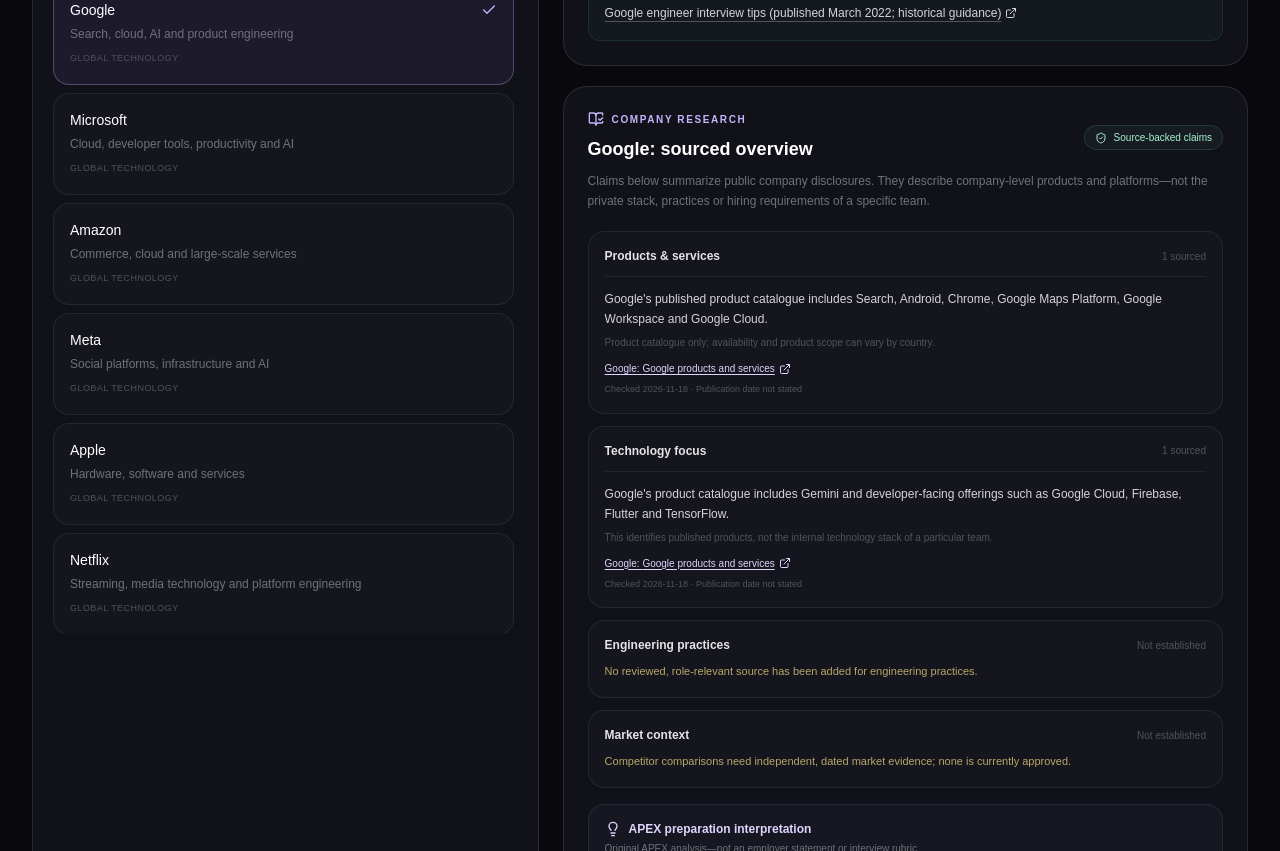
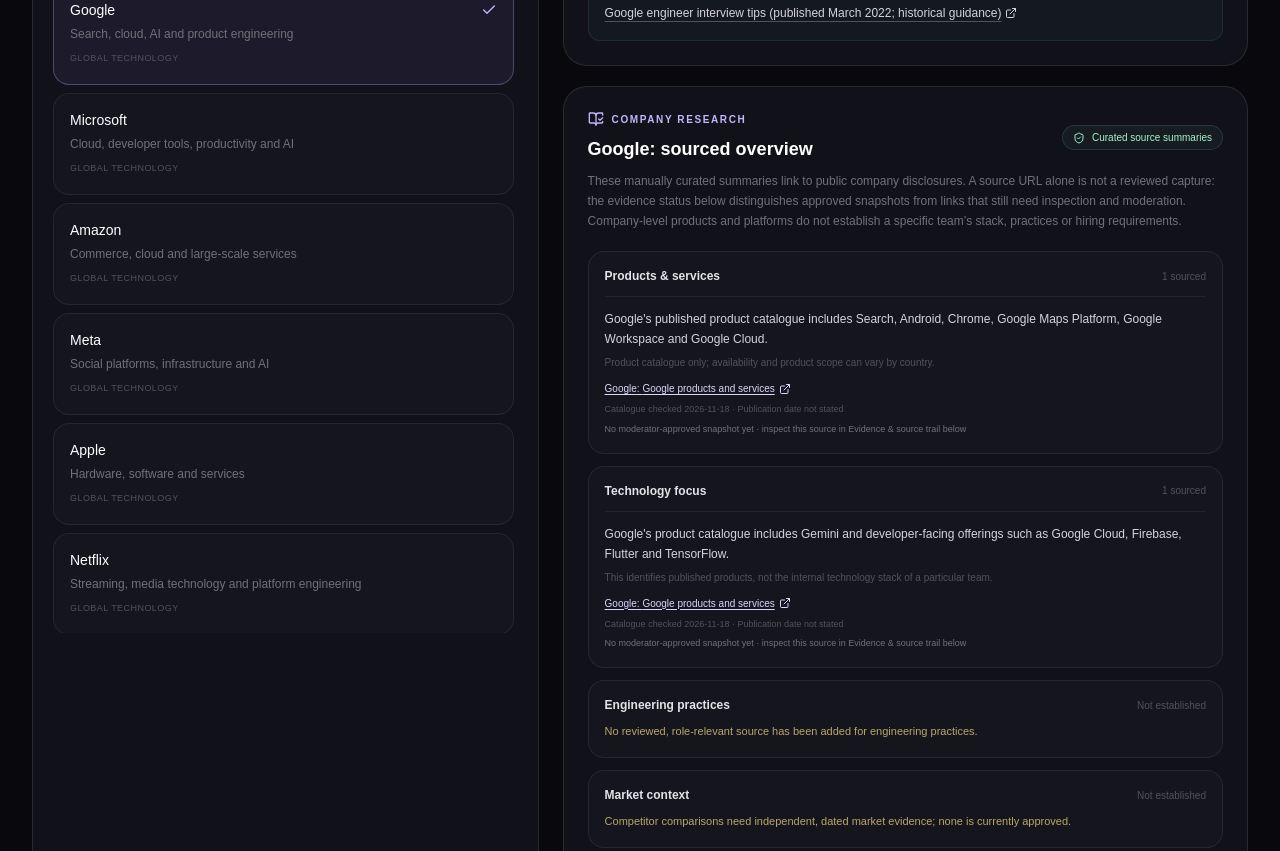
Before and after one commit to ansh44233/APEX-AI-Career-Developer-Intelligence-Platform, a Next.js app: page /features/company-intelligence in a window 1280 px wide. Shown: the part 660-1511 px from the top of the page. Built offline with nearby package versions, Linux system fonts and the light colour scheme; no server answers; the database is empty.

Commit message:
feat(company-intel): show approved snapshot provenance on research claims

```diff
--- a/src/components/company-research-profile-panel.tsx
+++ b/src/components/company-research-profile-panel.tsx
@@ -1,6 +1,6 @@
 "use client";
 
-import { useMemo, useState } from "react";
+import { useEffect, useMemo, useState } from "react";
 import { BookOpenCheck, ExternalLink, Lightbulb, ShieldCheck } from "lucide-react";
 import {
   getCompanyResearchProfile,
@@ -15,9 +15,32 @@ const areas: Array<{ id: CompanyResearchArea; label: string }> = [
   { id: "competitors-market", label: "Market context" },
 ];
 
+type ApprovedResearchSnapshot = { sourceId: string; retrievedAt: string; contentHash: string; sourceUrl: string; pageTitle: string };
+
 export function CompanyResearchProfilePanel({ company }: { company: string }) {
   const profile = useMemo(() => getCompanyResearchProfile(company), [company]);
   const [showAll, setShowAll] = useState(false);
+  const [approvedSnapshots, setApprovedSnapshots] = useState<ApprovedResearchSnapshot[]>([]);
+  const [snapshotsLoaded, setSnapshotsLoaded] = useState(false);
+
+  useEffect(() => {
+    let active = true;
+    setSnapshotsLoaded(false);
+    fetch("/api/company-intelligence/evidence?company=" + encodeURIComponent(company), { cache: "no-store" })
+      .then((response) => response.ok ? response.json() : Promise.reject(new Error("Evidence unavailable")))
+      .then((data) => {
+        if (active) setApprovedSnapshots((data.captures ?? []).map((capture: ApprovedResearchSnapshot) => ({
+          sourceId: capture.sourceId,
+          retrievedAt: capture.retrievedAt,
+          contentHash: capture.contentHash,
+          sourceUrl: capture.sourceUrl,
+          pageTitle: capture.pageTitle,
+        })));
+      })
+      .catch(() => { if (active) setApprovedSnapshots([]); })
+      .finally(() => { if (active) setSnapshotsLoaded(true); });
+    return () => { active = false; };
+  }, [company]);
 
   if (!profile) {
     return (
@@ -32,9 +55,9 @@ export function CompanyResearchProfilePanel({ company }: { company: string }) {
     <section className="rounded-3xl border border-white/10 bg-[#111119] p-6">
       <div className="flex flex-wrap items-center justify-between gap-3">
         <div><p className="flex items-center gap-2 text-[10px] font-semibold tracking-[0.16em] text-violet-300"><BookOpenCheck className="h-4 w-4"/> COMPANY RESEARCH</p><h3 className="mt-2 text-lg font-semibold">{company}: sourced overview</h3></div>
-        <span className="rounded-full border border-emerald-300/15 bg-emerald-300/[0.05] px-2.5 py-1 text-[10px] text-emerald-200"><ShieldCheck className="mr-1 inline h-3 w-3"/> Source-backed claims</span>
+        <span className="rounded-full border border-emerald-300/15 bg-emerald-300/[0.05] px-2.5 py-1 text-[10px] text-emerald-200"><ShieldCheck className="mr-1 inline h-3 w-3"/> Curated source summaries</span>
       </div>
-      <p className="mt-2 text-xs leading-5 text-zinc-500">Claims below summarize public company disclosures. They describe company-level products and platforms—not the private stack, practices or hiring requirements of a specific team.</p>
+      <p className="mt-2 text-xs leading-5 text-zinc-500">These manually curated summaries link to public company disclosures. A source URL alone is not a reviewed capture: the evidence status below distinguishes approved snapshots from links that still need inspection and moderation. Company-level products and platforms do not establish a specific team’s stack, practices or hiring requirements.</p>
 
       <div className="mt-5 space-y-3">
         {areas.map((area) => {
@@ -49,7 +72,11 @@ export function CompanyResearchProfilePanel({ company }: { company: string }) {
                   <p className="text-xs leading-5 text-zinc-300">{claim.statement}</p>
                   <p className="mt-1 text-[10px] leading-5 text-zinc-600">{claim.scopeNote}</p>
                   {source && <a href={source.url} target="_blank" rel="noreferrer" className="mt-2 inline-flex items-center gap-1 text-[10px] text-violet-200 underline underline-offset-2">{source.publisher}: {source.title} <ExternalLink className="h-3 w-3"/></a>}
-                  {source && <p className="mt-1 text-[9px] text-zinc-600">Checked {source.checkedAt}{source.publishedAt ? " · Published " + source.publishedAt : " · Publication date not stated"}</p>}
+                  {source && <p className="mt-1 text-[9px] text-zinc-600">Catalogue checked {source.checkedAt}{source.publishedAt ? " · Published " + source.publishedAt : " · Publication date not stated"}</p>}
+                  {source && (() => {
+                    const snapshot = approvedSnapshots.filter((item) => item.sourceId === source.id).sort((a, b) => new Date(b.retrievedAt).getTime() - new Date(a.retrievedAt).getTime())[0];
+                    return <p className="mt-1 text-[9px] leading-4 text-zinc-500">{!snapshotsLoaded ? "Checking approved snapshot status…" : snapshot ? <>Approved capture: {new Date(snapshot.retrievedAt).toLocaleDateString()} · SHA-256 {snapshot.contentHash.slice(0, 12)}…</> : "No moderator-approved snapshot yet · inspect this source in Evidence & source trail below"}</p>;
+                  })()}
                 </li>;
               })}</ul> : <p className="mt-2 text-[11px] leading-5 text-amber-200/70">{gap?.reason ?? "No approved evidence is available for this area yet."}</p>}
             </div>
```
